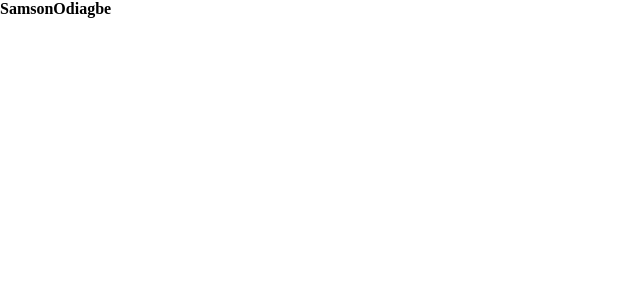
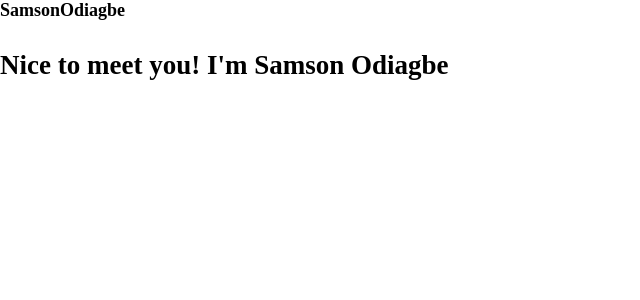
Before and after one commit to sammyodiagbe/portfolio-fem, a React (Create React App) app: page / in a window 1280 px wide. Shown: the top 300 px of the page, without its empty margins (0-640 px from the left). Built offline with nearby package versions, Linux system fonts and the light colour scheme.

Commit message:
working on structure

```diff
--- a/src/App.js
+++ b/src/App.js
@@ -16,6 +16,22 @@ function App() {
             <Twitter />
           </aside>
         </nav>
+        <main className="main-content">
+          <div className="introduction">
+            <section>
+              <h1>
+                Nice to meet you! I'm{" "}
+                <span className="stand-out">Samson Odiagbe</span>
+              </h1>
+            </section>
+            {/* image */}
+            <section></section>
+          </div>
+          <div className="skills-container"></div>
+          <div className="projects-container"></div>
+          <div className="contact-me"></div>
+          <footer></footer>
+        </main>
       </div>
     </div>
   );
--- a/src/styles/index.css
+++ b/src/styles/index.css
@@ -6,4 +6,8 @@
   outline: none;
   border: none;
 }
+
+body {
+  font-size: 18px;
+}
 /*# sourceMappingURL=index.css.map */
--- a/src/styles/index.scss
+++ b/src/styles/index.scss
@@ -7,3 +7,7 @@
   outline: none;
   border: none;
 }
+
+body {
+  font-size: 18px;
+}
```
Also changed, not shown: 1 other file (tests, documents, lock files or other folders).
